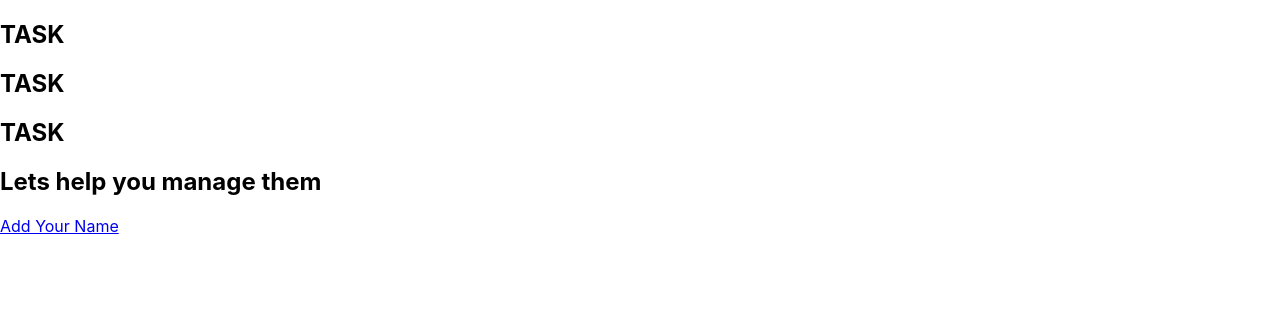
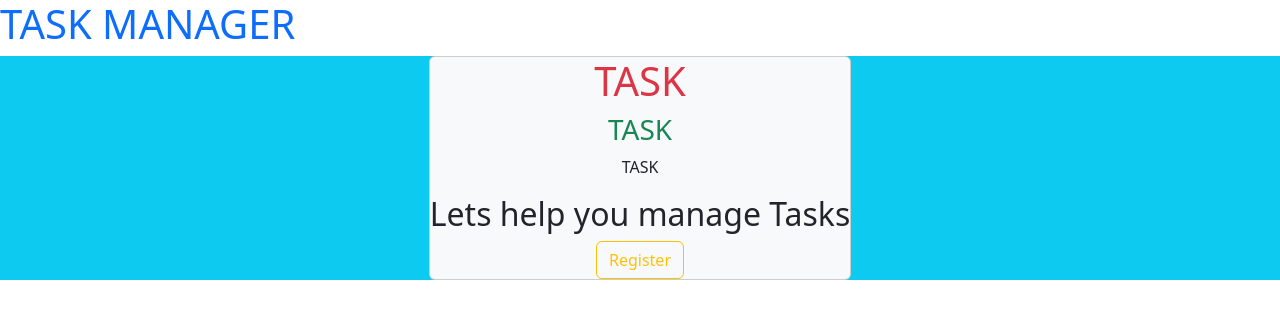
Before and after one commit to kavutha04/my-task-frontend, a React (Create React App) app: page / in a window 1280 px wide. Shown: the top 318 px of the page. Built offline with nearby package versions, Linux system fonts and the light colour scheme.

Commit message:
Boot strap for styling

```diff
--- a/package.json
+++ b/package.json
@@ -6,10 +6,13 @@
     "@testing-library/jest-dom": "^5.16.5",
     "@testing-library/react": "^13.4.0",
     "@testing-library/user-event": "^13.5.0",
+    "bootstrap": "^5.2.3",
     "react": "^18.2.0",
+    "react-bootstrap": "^2.7.2",
     "react-dom": "^18.2.0",
     "react-router-dom": "^6.8.2",
     "react-scripts": "5.0.1",
+    "sass": "^1.58.3",
     "web-vitals": "^2.1.4"
   },
   "scripts": {
--- a/public/index.html
+++ b/public/index.html
@@ -25,6 +25,7 @@
       Learn how to configure a non-root public URL by running `npm run build`.
     -->
     <title>Task Manager</title>
+
   </head>
   <body>
     <noscript>You need to enable JavaScript to run this app.</noscript>
--- a/src/App.css
+++ b/src/App.css
@@ -1,4 +1,10 @@
-/* App */
+body{
+  max-height: 100%;
+}
+
+
+
+/* App
 .App {
   text-align: center;
 }
@@ -20,7 +26,7 @@ button {
 /******************************/
 
 /* Task elements */
-.task-list-item {
+/* .task-list-item {
   list-style: none;
   font-size: 30px;
 }
@@ -67,8 +73,8 @@ button {
 
 .category-select {
   margin-bottom: 10px;
-  display: flexbox;
-}
+  display: flexbox; */
+/* }
 
 .delete-cont {
   background-color:burlywood;
@@ -82,14 +88,15 @@ button {
   background-color: aqua;
   border-radius: 20px;
   width: 80%;
-  margin: auto;
-}
+  margin: auto; */
+/* } */
 /*******************************************/
 
 /* People elements */
 
-.person-select {
+/* .person-select {
   margin-left: 10px;
+
 }
 
 #person-ul-container {
@@ -110,6 +117,5 @@ button {
 }
 
 #new-person-input {
-  width: 50%;
-}
-/********************************/
+  width: 50%; */
+/* }  */
--- a/src/components/Home.js
+++ b/src/components/Home.js
@@ -3,15 +3,19 @@ import { NavLink } from "react-router-dom"
 
 function Home() {
   return (
-    <nav>
-        <h1>TASK</h1>
-        <h1>TASK</h1>
-        <h1>TASK</h1>
-        <h2>Lets help you manage them</h2>
+<div>
+  <h1 class="text-primary">TASK MANAGER</h1>
+     <div class=" bg-info mb-3 col d-flex justify-content-center" >
+      <div class=" bg-light card text-center">
+        <h1 class="text-danger">TASK</h1>
+        <h3 class="text-success">TASK</h3>
+        <p class="card-text">TASK</p>
+        <h2>Lets help you manage Tasks</h2>
 
-        <NavLink to = "/users">Add Your Name</NavLink>
-    </nav>
-
+        <NavLink to = "/home"><button class="btn btn-outline-warning ">Register</button></NavLink>
+    </div>
+    </div>
+  </div>
   )
 }
 
--- a/src/components/Route.js
+++ b/src/components/Route.js
@@ -1,6 +1,6 @@
 import React from 'react'
 import { BrowserRouter,Routes,Route } from 'react-router-dom'
-import PersonList from './PersonList'
+import PersonCard from './PersonCard'
 import App from './App'
 import Home from "./Home"
 // import LogOut from "./LogOut"
@@ -14,7 +14,7 @@ function Path() {
 
         <Routes>
             <Route path="/" element={<Home/>} />
-            <Route path="/users" element={<PersonList/>} />
+            <Route path="/users" element={<PersonCard/>} />
             <Route path ="/home" element ={<App/>} />
             {/* <Route path="/logout" element ={<LogOut/>} /> */}
         </Routes>
--- a/src/components/Task.js
+++ b/src/components/Task.js
@@ -5,6 +5,7 @@ function Task({tasks, onDeleteTask, people, categories, assignPerson, onSort}){
     //Maps task data and passes keys and values as props to TaskCard component
     let allTasks = tasks.map((task, i) => {
         return (
+
             <TaskCard
             key={i}
             task={task}
@@ -33,8 +34,10 @@ function Task({tasks, onDeleteTask, people, categories, assignPerson, onSort}){
 
     return (
         <div id="task-list">
+
             <button class="sort-tasks" onClick={handleNameSort}>Sort by name</button>
             <button class="sort-tasks" onClick={handleDateSort}>Sort by date created</button>
+
             {allTasks}
         </div>
     )
--- a/src/components/TaskCard.js
+++ b/src/components/TaskCard.js
@@ -56,13 +56,15 @@ function TaskCard({task, onDeleteTask, people, categories, assignPerson}){
 
     return (
         <div>
+
             <li class="task-list-item">{task.name}</li>
             <li class="task-list-category">Category: {catName}</li>
             <li class="task-list-person">Assigned To: {person}</li>
+            <li class="task-list-person ">Reassign</li>
             {people.map((person) => <button class="person-selecter-button" name="person" onClick={handleAssign} key={person.id} value={person.id}>{person.name}</button>)}
             <br></br>
             <div class="delete-cont">
-                <button class="delete-btn" onClick={handleDelete}>Done</button>
+                <button class="delete-btn" onClick={handleDelete}>Complete</button>
             </div>
             <hr></hr>
         </div>
--- a/src/index.js
+++ b/src/index.js
@@ -1,9 +1,11 @@
 import React from 'react';
 import ReactDOM from 'react-dom/client';
+
 import './index.css';
 import Path from './components/Route';
 import reportWebVitals from './reportWebVitals';
-import { BrowserRouter } from 'react-router-dom';
+
+import 'bootstrap/dist/css/bootstrap.css';
 
 const root = ReactDOM.createRoot(document.getElementById('root'));
 root.render(
```
Also changed, not shown: 1 other file (tests, documents, lock files or other folders).
